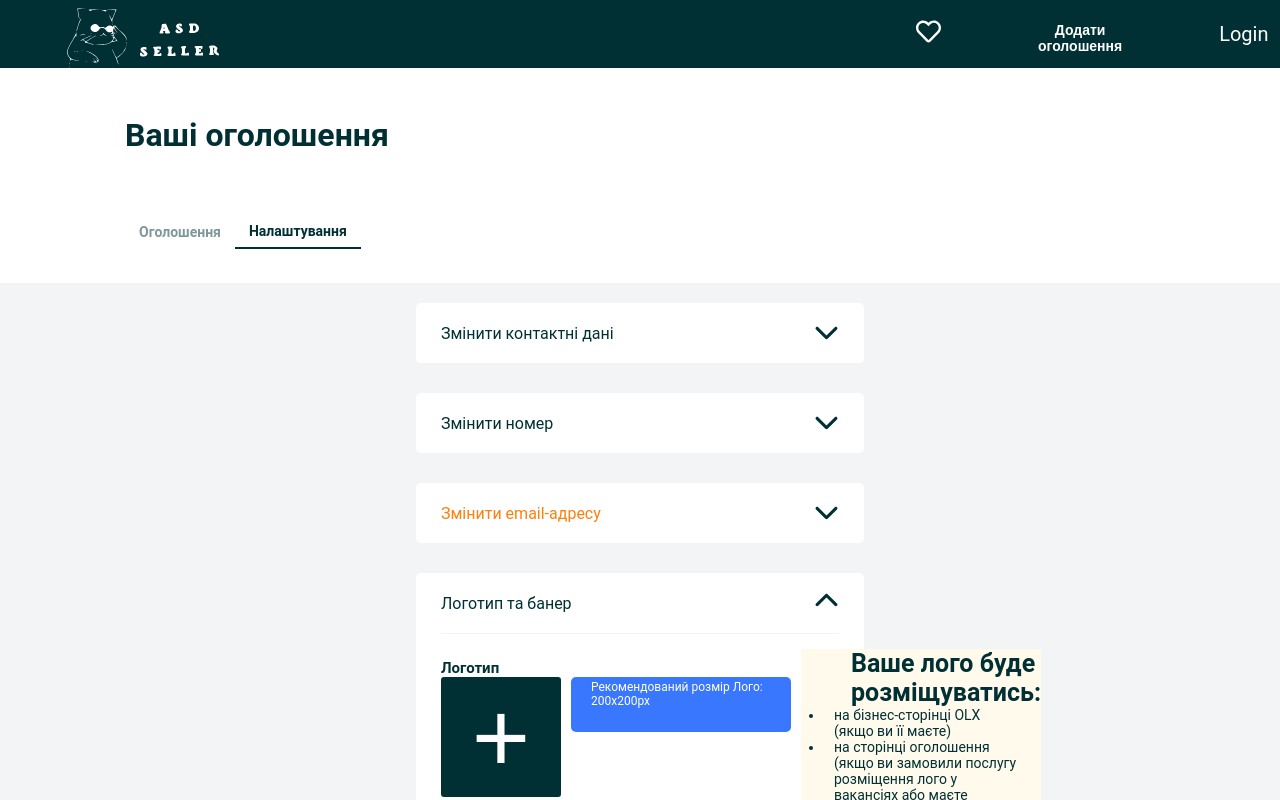
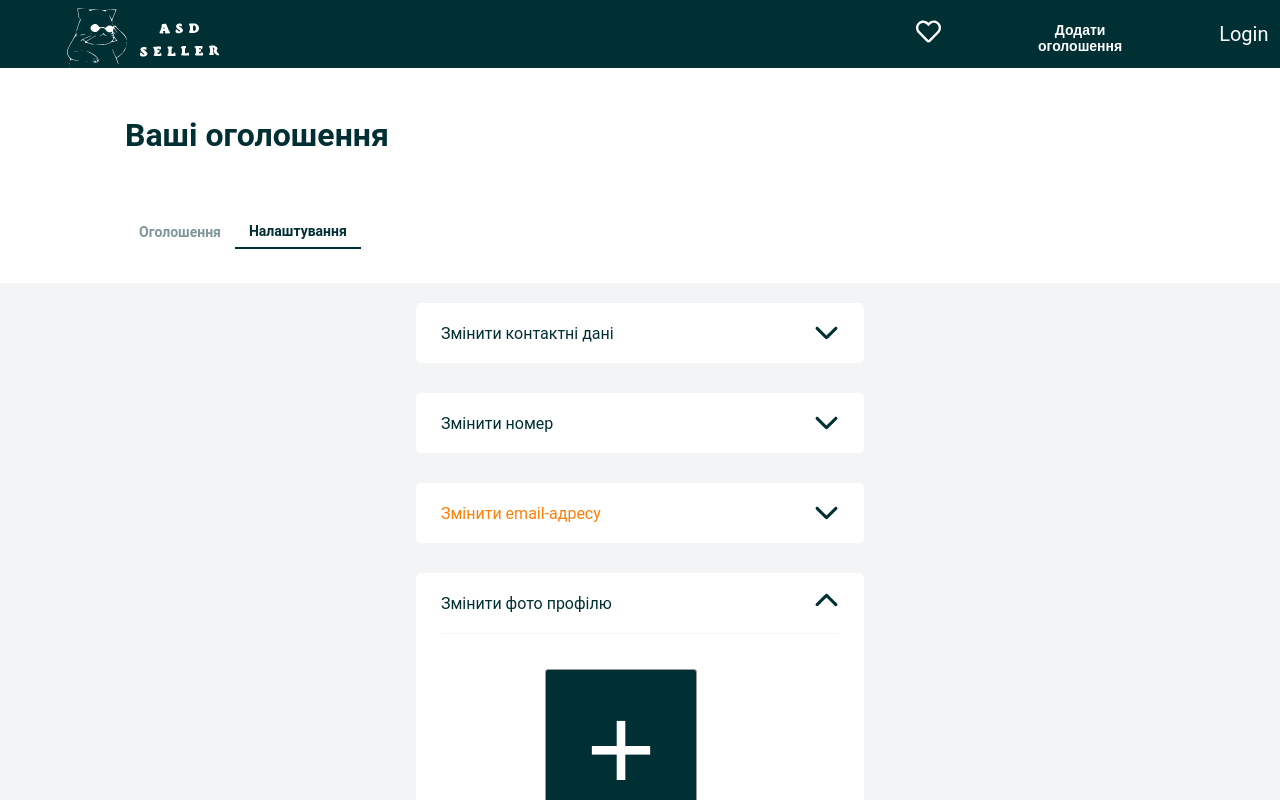
Before and after one commit to OleksandraTurik/ASD-seller, a React (Create React App) app in the folder ui/: page /profiles/1/settings in a window 1280 px wide. Both pictures are taken after a click on the button 826 px from the left and 603 px from the top of the page. Shown: the top 800 px of the page. Built offline with nearby package versions, Linux system fonts and the light colour scheme.

Commit message:
made change photo component

```diff
--- /dev/null
+++ b/ui/src/components/SettingsPage/ChangePhoto/index.jsx
@@ -0,0 +1,19 @@
+import ChooseFile from 'components/common/ChooseFile';
+import React from 'react';
+import MainContainer from '../MainContainer';
+import SubContainer from '../SubContainer';
+import {
+  FileContainer,
+} from './styled';
+
+const ChangePhoto = () => (
+  <MainContainer>
+    <SubContainer>
+      <FileContainer>
+        <ChooseFile />
+      </FileContainer>
+    </SubContainer>
+  </MainContainer>
+);
+
+export default ChangePhoto;
--- /dev/null
+++ b/ui/src/components/SettingsPage/ChangePhoto/styled.js
@@ -0,0 +1,8 @@
+import styled from 'styled-components';
+
+export const FileContainer = styled.div`
+  display: flex;
+  justify-content: center;
+  margin-top: 35px;
+  margin-bottom: 35px;
+`;
--- a/ui/src/components/SettingsPage/LogoAndBanner/index.jsx
+++ /dev/null
@@ -1,64 +0,0 @@
-import { AddPhotoButton } from 'components/common/Button/styled';
-import React from 'react';
-import MainContainer from '../MainContainer';
-import SubContainer from '../SubContainer';
-import {
-  AddPhotoAndRulesStyle,
-  AddPhotoStyle,
-  ExplanationStyle,
-  ExplanationBannerStyle,
-  RulesStyle,
-  P,
-  AddContainer,
-  PhotoContainer,
-  NamePhoto,
-  HeaderRules,
-  Ul,
-  Li,
-  ExplanationText,
-} from './styled';
-
-const LogoAndBanner = () => (
-  <MainContainer>
-    <SubContainer>
-      <AddPhotoAndRulesStyle>
-        <AddContainer>
-          <PhotoContainer>
-            <NamePhoto>Логотип</NamePhoto>
-            <AddPhotoStyle>
-              <AddPhotoButton>+</AddPhotoButton>
-              <ExplanationStyle>
-                <P>Рекомендований розмір Лого: 200x200px</P>
-              </ExplanationStyle>
-            </AddPhotoStyle>
-          </PhotoContainer>
-          <PhotoContainer>
-            <NamePhoto>Банер</NamePhoto>
-            <AddPhotoStyle>
-              <AddPhotoButton>+</AddPhotoButton>
-              <ExplanationBannerStyle>
-                <P>Завантажте фото не менше 1366 x 210 пікселів. Ви також можете завантажити фото більшого розміру і відредагувати його.</P>
-              </ExplanationBannerStyle>
-            </AddPhotoStyle>
-          </PhotoContainer>
-        </AddContainer>
-        <RulesStyle>
-          <HeaderRules>Ваше лого буде розміщуватись:</HeaderRules>
-          <Ul>
-            <Li>
-              <ExplanationText>на бізнес-сторінці OLX (якщо ви її маєте)</ExplanationText>
-            </Li>
-            <Li>
-              <ExplanationText>на сторінці оголошення (якщо ви замовили послугу розміщення лого у вакансіях або маєте активний пакет оголошень)</ExplanationText>
-            </Li>
-            <Li>
-              <ExplanationText>в результатах пошуку вакансій (якщо ви замовили таку послугу або маєте пакет оголошень Преміум у розділі &quot;Робота&quot;)</ExplanationText>
-            </Li>
-          </Ul>
-        </RulesStyle>
-      </AddPhotoAndRulesStyle>
-    </SubContainer>
-  </MainContainer>
-);
-
-export default LogoAndBanner;
--- a/ui/src/components/SettingsPage/LogoAndBanner/styled.js
+++ /dev/null
@@ -1,73 +0,0 @@
-import styled from 'styled-components';
-
-export const AddPhotoAndRulesStyle = styled.div`
-  display: flex;
-  flex-direction: row;
-  margin-top: 15px;
-`;
-
-export const AddContainer = styled.div``;
-
-export const PhotoContainer = styled.div`
-  margin-top: 10px;
-  margin-bottom: 10px;
-`;
-
-export const NamePhoto = styled.p`
-  color: #003034;
-  font-size: 15px;
-  font-weight: 600;
-`;
-
-export const AddPhotoStyle = styled.div`
-  display: flex;
-  flex-direction: row;
-`;
-
-export const ExplanationStyle = styled.div`
-  margin-left: 10px;
-  background: #3a77ff;
-  width: 220px;
-  height: 55px;
-  border-radius: 5px;
-`;
-
-export const ExplanationBannerStyle = styled(ExplanationStyle)`
-  height: 95px;
-`;
-
-export const P = styled.p`
-  color: #fff;
-  font-size: 12px;
-  padding-top: 3px;
-  padding-right: 20px;
-  padding-left: 20px;
-  padding-bottom: 8px;
-`;
-
-export const RulesStyle = styled.div`
-  margin-left: 10px;
-  background: #fffaec;
-  width: 100%;
-`;
-
-export const HeaderRules = styled.p`
-  margin-left: 50px;
-  color: #003034;
-  font-size: 25px;
-  font-weight: 600;
-`;
-
-export const Ul = styled.ul`
-  margin-left: 23px;
-  margin-right: 18px;
-`;
-
-export const Li = styled.li`
-  color: #003034;
-  font-size: 14px;
-`;
-
-export const ExplanationText = styled.p`
-  margin-left: 10px;
-`;
--- a/ui/src/components/common/Button/styled.js
+++ b/ui/src/components/common/Button/styled.js
@@ -23,14 +23,3 @@ export const ArrowButton = styled.button`
   border: none;
   cursor: pointer;
 `;
-
-export const AddPhotoButton = styled.button`
-  cursor: pointer;
-  background: #003034;
-  color: #fff;
-  border: none;
-  border-radius: 3px;
-  width: 120px;
-  height: 120px;
-  font-size: 100px;
-`;
--- /dev/null
+++ b/ui/src/components/common/ChooseFile/index.jsx
@@ -0,0 +1,8 @@
+import React from 'react';
+import { ChooseFileStyle } from './styled';
+
+const ChooseFile = () => (
+  <ChooseFileStyle />
+);
+
+export default ChooseFile;
--- /dev/null
+++ b/ui/src/components/common/ChooseFile/styled.js
@@ -0,0 +1,31 @@
+import styled from 'styled-components';
+
+export const ChooseFileStyle = styled.input.attrs({ type: 'file' })`
+  width: 190px;
+  &::-webkit-file-upload-button {
+    visibility: hidden;
+  }
+  &::before {
+    content: '+';
+    color: #fff;
+    display: inline-block;
+    background: #003034;
+    border: 1px solid #999;
+    border-radius: 3px;
+    padding: 10px 40px 10px 40px;
+    outline: none;
+    white-space: nowrap;
+    -webkit-user-select: none;
+    cursor: pointer;
+    font-size: 120px;
+  }
+  &:hover::before {
+    border-color: black;
+  }
+  &:active {
+    outline: 0;
+  }
+  &:active::before {
+    background: #003034;
+  }
+`;
--- a/ui/src/pages/SettingsPage/index.jsx
+++ b/ui/src/pages/SettingsPage/index.jsx
@@ -2,7 +2,7 @@ import ChangeContacts from 'components/SettingsPage/ChangeContacts';
 import ChangeEmail from 'components/SettingsPage/ChangeEmail';
 import ChangeNumber from 'components/SettingsPage/ChangeNumber';
 import ItemContainer from 'components/SettingsPage/ItemContainer';
-import LogoAndBanner from 'components/SettingsPage/LogoAndBanner';
+import ChangePhoto from 'components/SettingsPage/ChangePhoto';
 import React, { useState } from 'react';
 import { Container } from './styled';
 
@@ -27,9 +27,9 @@ const initialData = [
   },
   {
     id: 4,
-    name: 'Логотип та банер',
+    name: 'Змінити фото профілю',
     isOpen: false,
-    Component: LogoAndBanner,
+    Component: ChangePhoto,
   },
 ];
 
```
